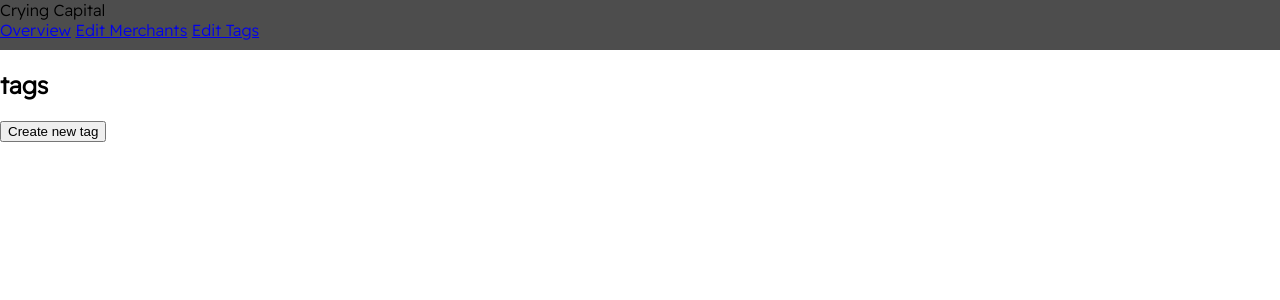
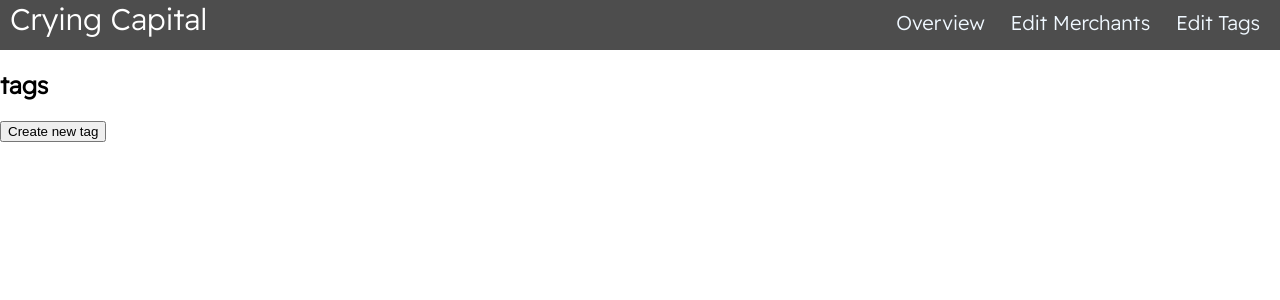
Before and after one commit to NodeToNowhere/Crying-Capital-App, a Flask app: page /tags in a window 1280 px wide. Shown: the top 300 px of the page. Run offline with Flask 2, Linux system fonts and the light colour scheme; data that the repository does not hold is empty; some libraries are stand-ins or nearby versions.

Commit message:
CSSurprise Navbar

```diff
--- a/static/css/navbar.css
+++ b/static/css/navbar.css
@@ -13,3 +13,25 @@
   background-color: #4d4d4d;
   position: relative;
 }
+
+.nav-title {
+  display: inline;
+  font-size: 30px;
+  color: #fff;
+  padding: 10px 10px 10px 10px;
+}
+
+.nav-links {
+  display: inline;
+  float: right;
+  font-size: 20px;
+  padding: 10px 10px 10px 10px;
+}
+.nav-links a {
+  padding: 10px 10px 10px 10px;
+  text-decoration: none;
+  color: aliceblue;
+}
+a:hover {
+  background-color: #1e1e1e;
+}
--- a/static/css/overview.css
+++ b/static/css/overview.css
@@ -1,8 +1,5 @@
 body {
-  background: white;
-  color: black;
   font-family: "Fredoka One", cursive;
-  font-family: "Readex Pro", sans-serif;
 }
 
 .card h3 {
--- a/templates/base.html
+++ b/templates/base.html
@@ -24,9 +24,11 @@
     <main class="base-main">
       <nav class="nav">
         <div class="nav-title">Crying Capital</div>
-        <a href="/transactions">Overview</a>
-        <a href="/merchants">Edit Merchants</a>
-        <a href="/tags">Edit Tags</a>
+        <div class="nav-links">
+          <a href="/transactions">Overview</a>
+          <a href="/merchants">Edit Merchants</a>
+          <a href="/tags">Edit Tags</a>
+        </div>
       </nav>
 
       <section class="block-content">
```
